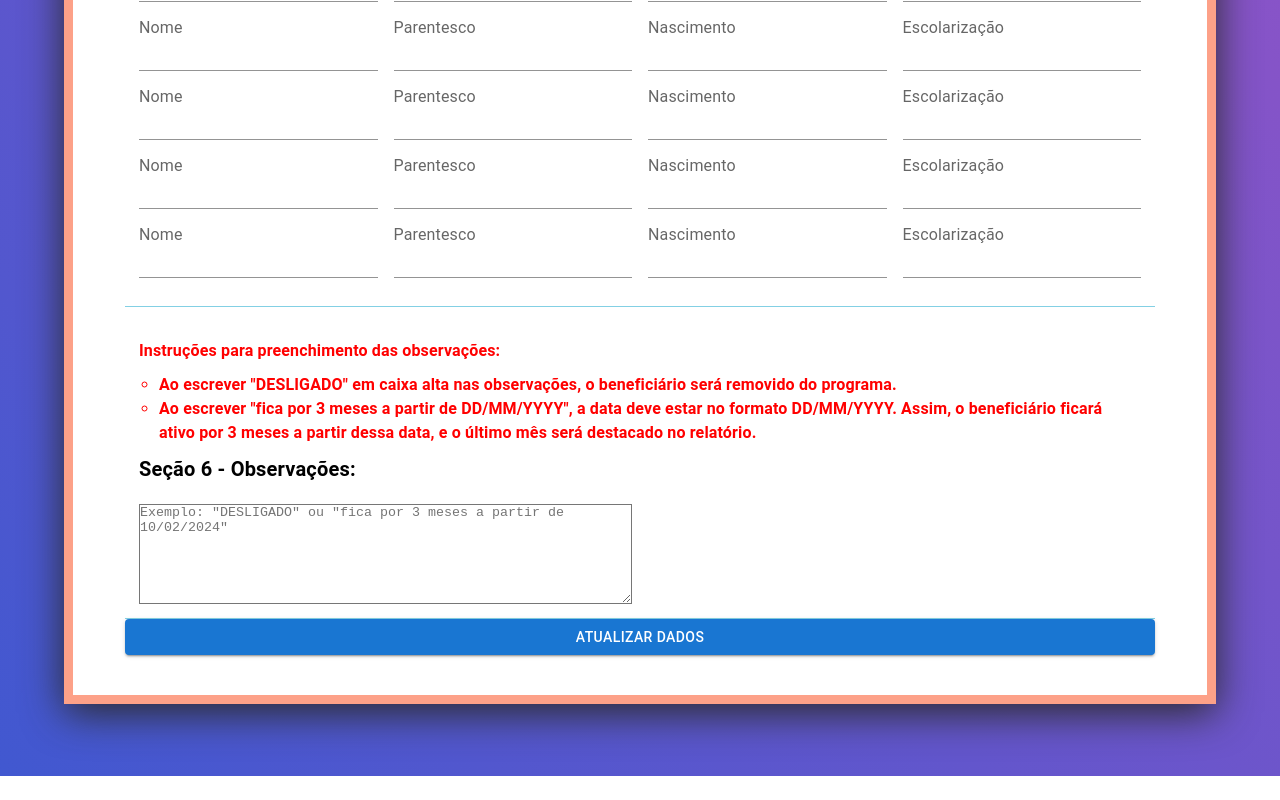
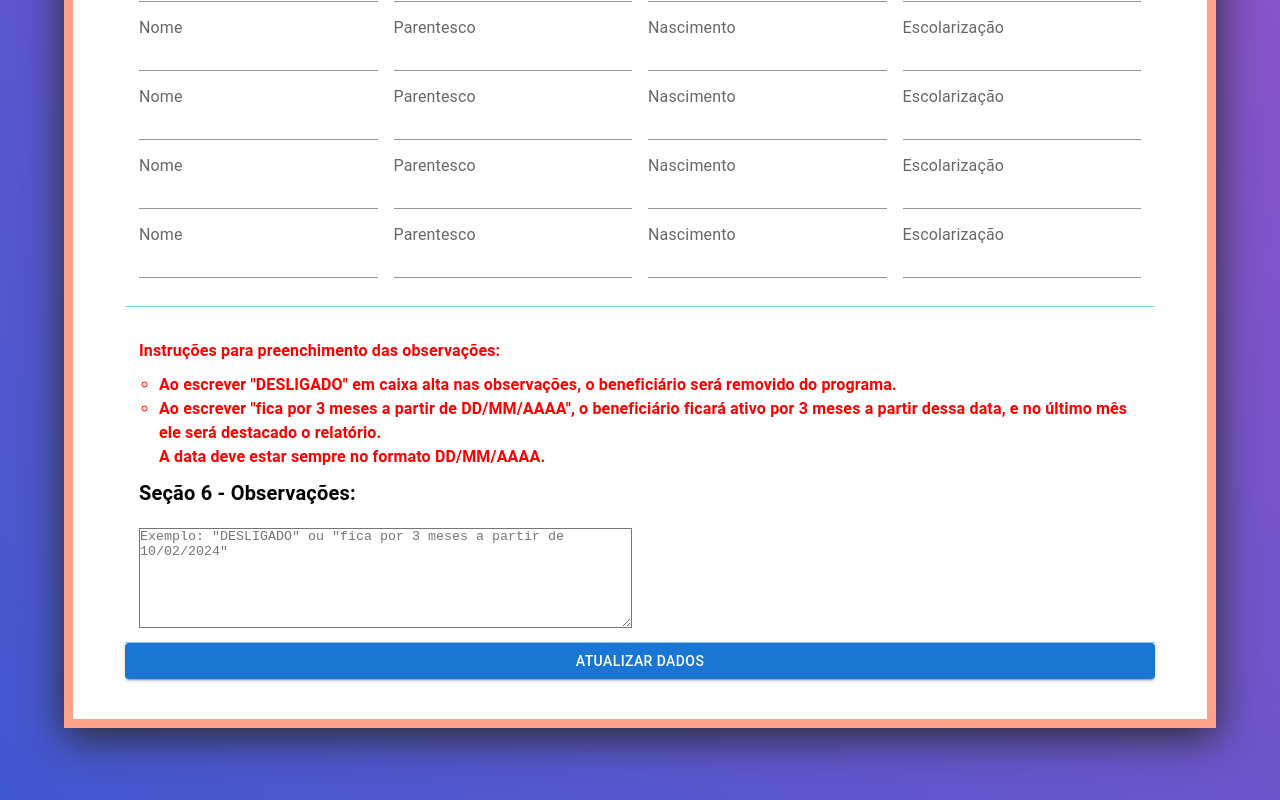
Before and after one commit to mauricioDallOnder/seara-do-bem, a Next.js app: page /UpdateData in a window 1280 px wide. Shown: the part 1877-2677 px from the top of the page. Before the commit the page ends 2653 px from the top, so only its background shows below. Built offline with nearby package versions, Linux system fonts and the light colour scheme; no server answers.

Commit message:
Update UpdateData.tsx

```diff
--- a/pages/UpdateData.tsx
+++ b/pages/UpdateData.tsx
@@ -308,7 +308,8 @@ export default function ConsultaBeneficiarios() {
                 >
                   <ul style={{ paddingLeft: '20px' }}>
                     <li>Ao escrever <strong>"DESLIGADO"</strong> em caixa alta nas observações, o beneficiário será removido do programa.</li>
-                    <li>Ao escrever <strong>"fica por 3 meses a partir de DD/MM/YYYY"</strong>, a data deve estar no formato <strong>DD/MM/YYYY</strong>. Assim, o beneficiário ficará ativo por 3 meses a partir dessa data, e o último mês será destacado no relatório.</li>
+                    <li>Ao escrever <strong>"fica por 3 meses a partir de DD/MM/AAAA"</strong>, o beneficiário ficará ativo por 3 meses a partir dessa data, e no último mês ele será destacado o relatório.</li>
+                    <p style={{color:'red'}}>A data deve estar sempre no formato <strong>DD/MM/AAAA</strong>.</p>
                   </ul>
                 </Typography>
 
```
